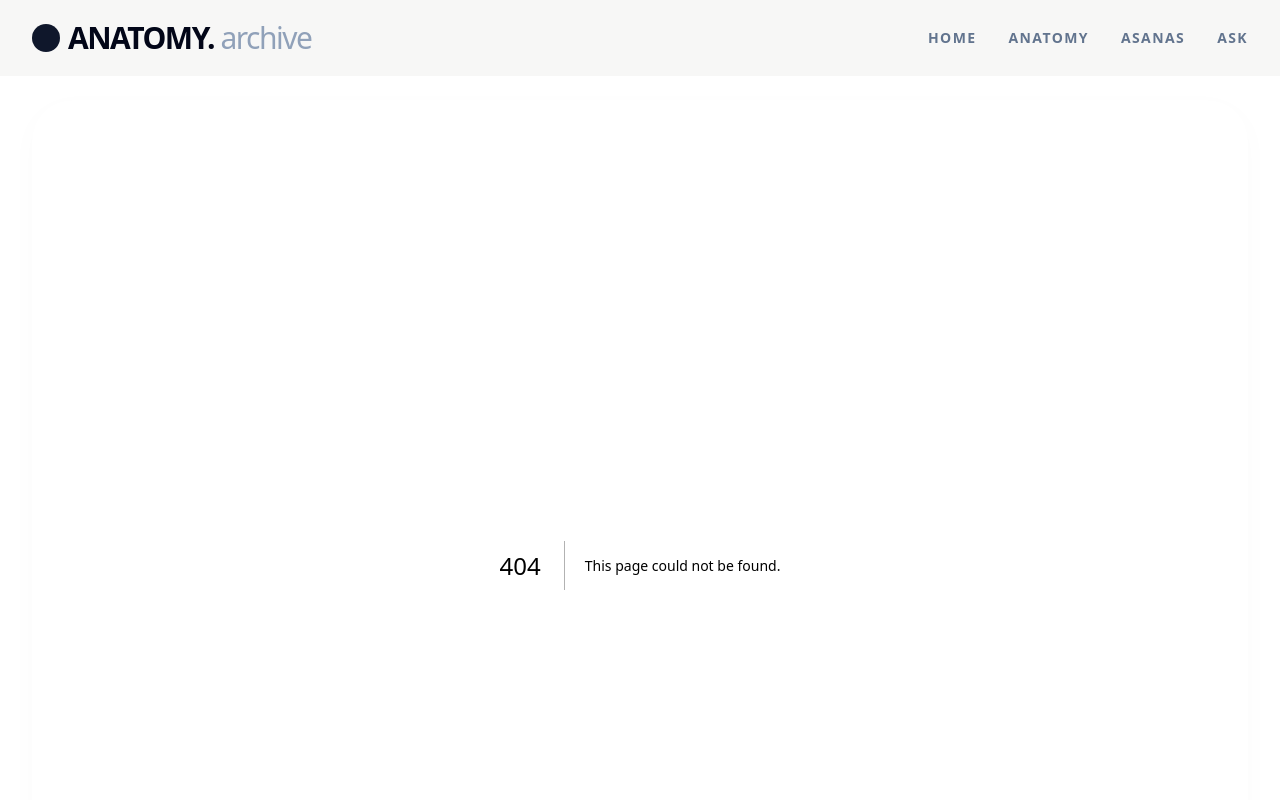
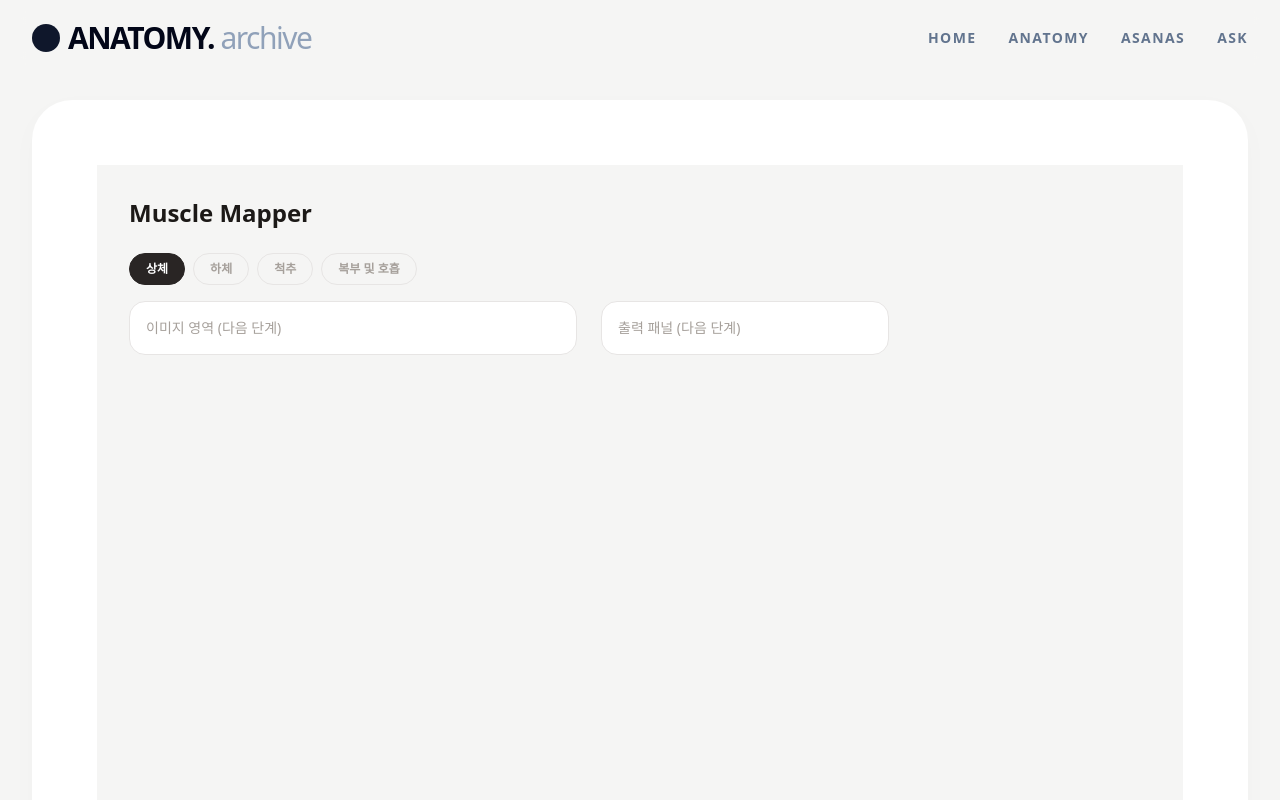
Before and after one commit to yoons0717/yoga-anatomy-wiki, a Next.js app: page /admin/mapper in a window 1280 px wide. Before the commit this address had no page. Shown: the top 800 px of the page. Built offline with nearby package versions, Linux system fonts and the light colour scheme.

Commit message:
feat: 근육 매핑 툴 페이지 기본 구조

```diff
--- /dev/null
+++ b/src/app/admin/mapper/page.tsx
@@ -0,0 +1,41 @@
+'use client';
+
+import { BodyPart } from '@/types/anatomy';
+import { useState } from 'react';
+
+const CATEGORIES: BodyPart[] = ['상체', '하체', '척추', '복부 및 호흡'];
+
+export default function MapperPage() {
+  const [activeCategory, setActiveCategory] = useState<BodyPart>('상체');
+
+  return (
+    <div className="min-h-screen bg-stone-100 p-8">
+      <h1 className="mb-6 text-2xl font-black text-stone-900">Muscle Mapper</h1>
+
+      <div className="mb-4 flex items-center gap-2">
+        {CATEGORIES.map((cat) => (
+          <button
+            key={cat}
+            onClick={() => setActiveCategory(cat)}
+            className={`rounded-full border px-4 py-1.5 text-[12px] font-bold transition-all ${
+              activeCategory === cat
+                ? 'border-stone-800 bg-stone-800 text-white'
+                : 'border-stone-200 text-stone-400 hover:border-stone-400 hover:text-stone-600'
+            }`}
+          >
+            {cat}
+          </button>
+        ))}
+      </div>
+
+      <div className="flex gap-6">
+        <div className="w-full max-w-md rounded-2xl border border-stone-200 bg-white p-4 text-sm text-stone-400">
+          이미지 영역 (다음 단계)
+        </div>
+        <div className="w-72 rounded-2xl border border-stone-200 bg-white p-4 text-sm text-stone-400">
+          출력 패널 (다음 단계)
+        </div>
+      </div>
+    </div>
+  );
+}
```
